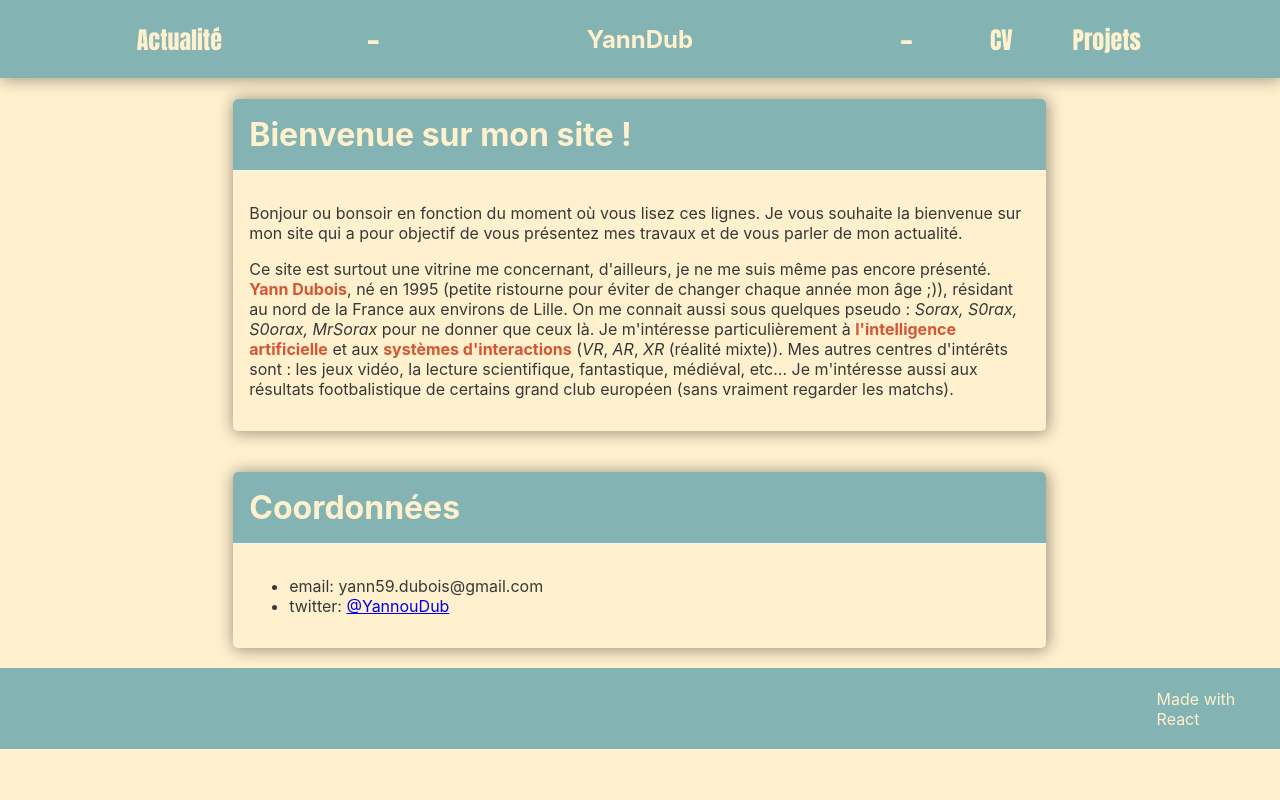
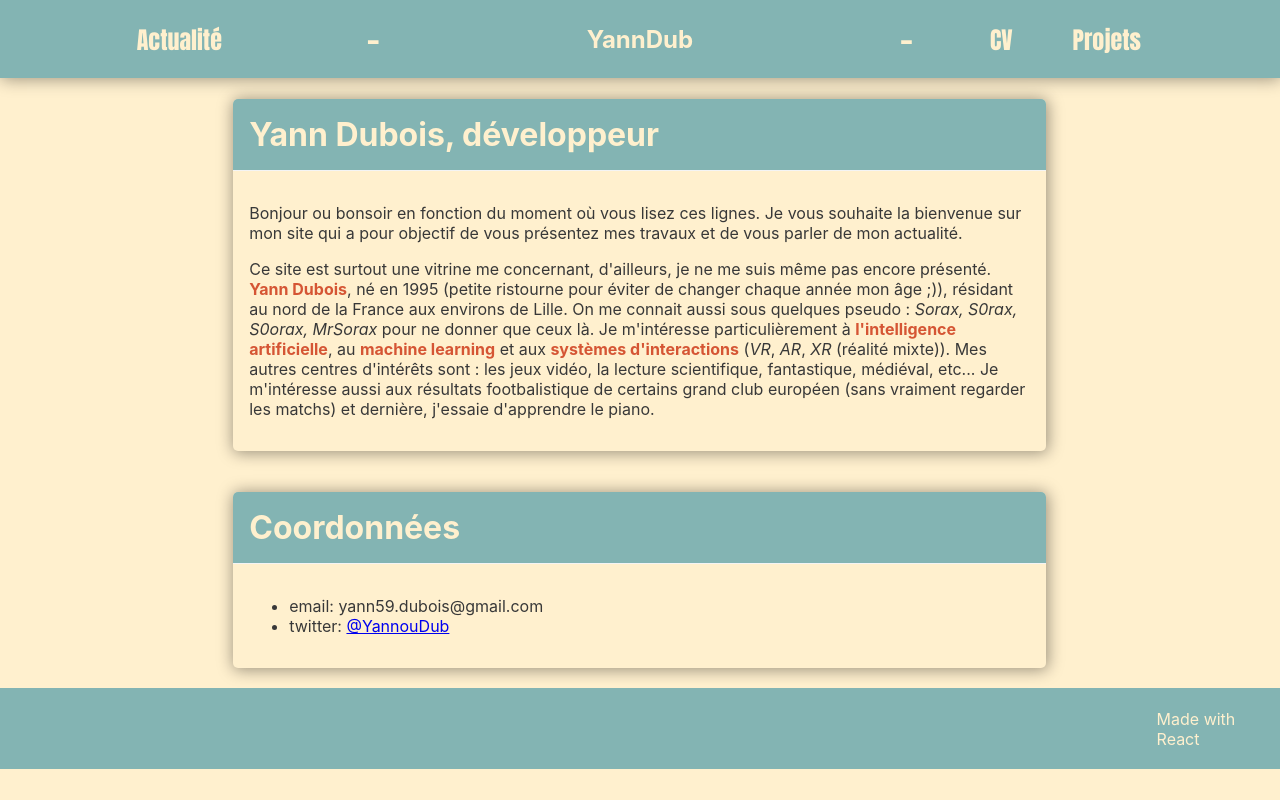
Before and after one commit to YannDub/yanndub.github.io, a React (Create React App) app: page /#/ in a window 1280 px wide. Built offline with nearby package versions, Linux system fonts and the light colour scheme.

Commit message:
Some rewrite of introduction

```diff
--- a/src/resources/posts/home/index.js
+++ b/src/resources/posts/home/index.js
@@ -1,7 +1,7 @@
 import markdown from '../'
 
 export default async () => ({
-    title: "Bienvenue sur mon site !",
+    title: "Yann Dubois, développeur",
     text: await markdown(require("./main.md")),
     coord: {
         title: "Coordonnées",
--- a/src/resources/posts/home/main.md
+++ b/src/resources/posts/home/main.md
@@ -1,3 +1,3 @@
 Bonjour ou bonsoir en fonction du moment où vous lisez ces lignes. Je vous souhaite la bienvenue sur mon site qui a pour objectif de vous présentez mes travaux et de vous parler de mon actualité.
 
-Ce site est surtout une vitrine me concernant, d'ailleurs, je ne me suis même pas encore présenté. **Yann Dubois**, né en 1995 (petite ristourne pour éviter de changer chaque année mon âge ;)), résidant au nord de la France aux environs de Lille. On me connait aussi sous quelques pseudo : *Sorax, S0rax, S0orax, MrSorax* pour ne donner que ceux là. Je m'intéresse particulièrement à **l'intelligence artificielle** et aux **systèmes d'interactions** (*VR*, *AR*, *XR* (réalité mixte)). Mes autres centres d'intérêts sont : les jeux vidéo, la lecture scientifique, fantastique, médiéval, etc... Je m'intéresse aussi aux résultats footbalistique de certains grand club européen (sans vraiment regarder les matchs).
+Ce site est surtout une vitrine me concernant, d'ailleurs, je ne me suis même pas encore présenté. **Yann Dubois**, né en 1995 (petite ristourne pour éviter de changer chaque année mon âge ;)), résidant au nord de la France aux environs de Lille. On me connait aussi sous quelques pseudo : *Sorax, S0rax, S0orax, MrSorax* pour ne donner que ceux là. Je m'intéresse particulièrement à **l'intelligence artificielle**, au **machine learning** et aux **systèmes d'interactions** (*VR*, *AR*, *XR* (réalité mixte)). Mes autres centres d'intérêts sont : les jeux vidéo, la lecture scientifique, fantastique, médiéval, etc... Je m'intéresse aussi aux résultats footbalistique de certains grand club européen (sans vraiment regarder les matchs) et dernière, j'essaie d'apprendre le piano.
```
